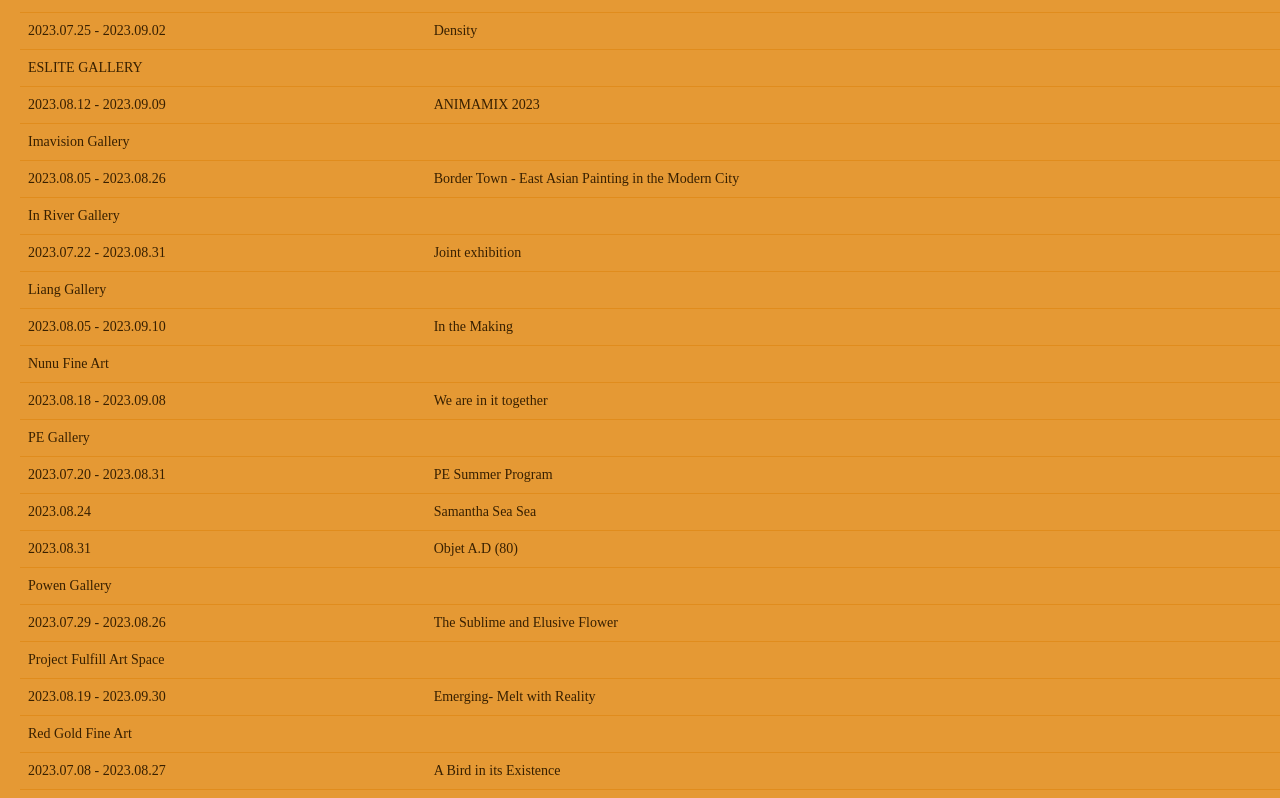
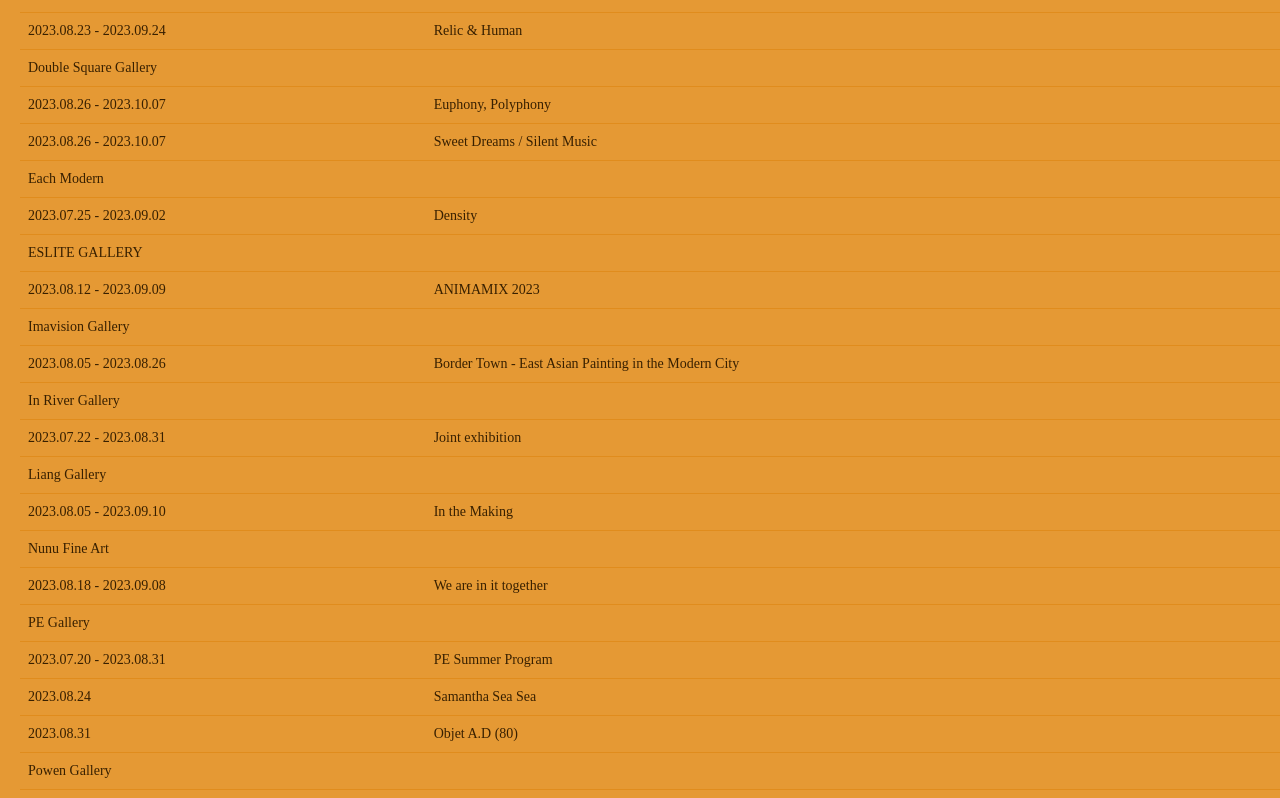
Before and after one commit to tjHsu/gallery-map, a Next.js app: page /events in a window 1280 px wide. Shown: the part 902-1700 px from the top of the page. Built offline with nearby package versions, Linux system fonts and the light colour scheme; a web font is replaced by a local one.

Commit message:
Update 21.08.ts

```diff
--- a/src/constants/Constants.ts
+++ b/src/constants/Constants.ts
@@ -988,6 +988,11 @@ export const GALLERIES = [
     website: "https://www.donnaart.com.tw",
     isSeparator: false,
     exhibitions: [{
+      artist: "No Sooncheon",
+      showName: "Relic & Human",
+      date: "2023.08.23 - 2023.09.24",
+      openingDate: "2023.08.25 fri 16:30 - 17:30"
+    },{
       artist: "Kang Dong Hyun",
       showName: "Exotic Forest",
       date: "2023.07.26 - 2023.08.20",
@@ -1106,6 +1111,16 @@ export const GALLERIES = [
     website: "https://www.doublesquare.com.tw/en",
     isSeparator: false,
     exhibitions: [{
+      artist: "Chu Teh-I",
+      showName: "Euphony, Polyphony",
+      date: "2023.08.26 - 2023.10.07",
+      openingDate: "2023.09.02 sat 15:00"
+    },{
+      artist: "Florian Claar",
+      showName: "Sweet Dreams / Silent Music",
+      date: "2023.08.26 - 2023.10.07",
+      openingDate: "2023.09.02 sat 15:00"
+    },{
       artist: "Huang Chih-Cheng",
       showName: "Ū-iánn",
       date: "2023.07.01 - 2023.08.12",
@@ -2254,6 +2269,11 @@ export const GALLERIES = [
     website: "https://www.pttspace.com/?lang=en",
     isSeparator: false,
     exhibitions: [{
+      artist: "Sun Pei-Mao, Yang Lee, Hsieh Mu-Chi, Khong Kiang-Ze",
+      showName: "Dogfight",
+      date: "2023.08.26 - 2023.10.21",
+      openingDate: "2023.08.26 sat 15:00"
+    },{
       artist: "Christine Wang",
       showName: "Banana Philosophy",
       date: "2023.06.24 - 2023.07.29",
@@ -2318,12 +2338,12 @@ export const GALLERIES = [
     exhibitions: [{
       artist: "Kazumi Nakamura",
       showName: "A Bird in its Existence",
-      date: "2023.07.08 - 2023.08.27",
+      date: "2023.07.08 - 2023.09.03",
       openingDate: ""
     }, {
       artist: "Yukie Ishikawa",
       showName: "Impermanence",
-      date: "2023.07.08 - 2023.08.27",
+      date: "2023.07.08 - 2023.09.03",
       openingDate: ""
     }, {
       artist: "Hayashi Takeshi",
```
